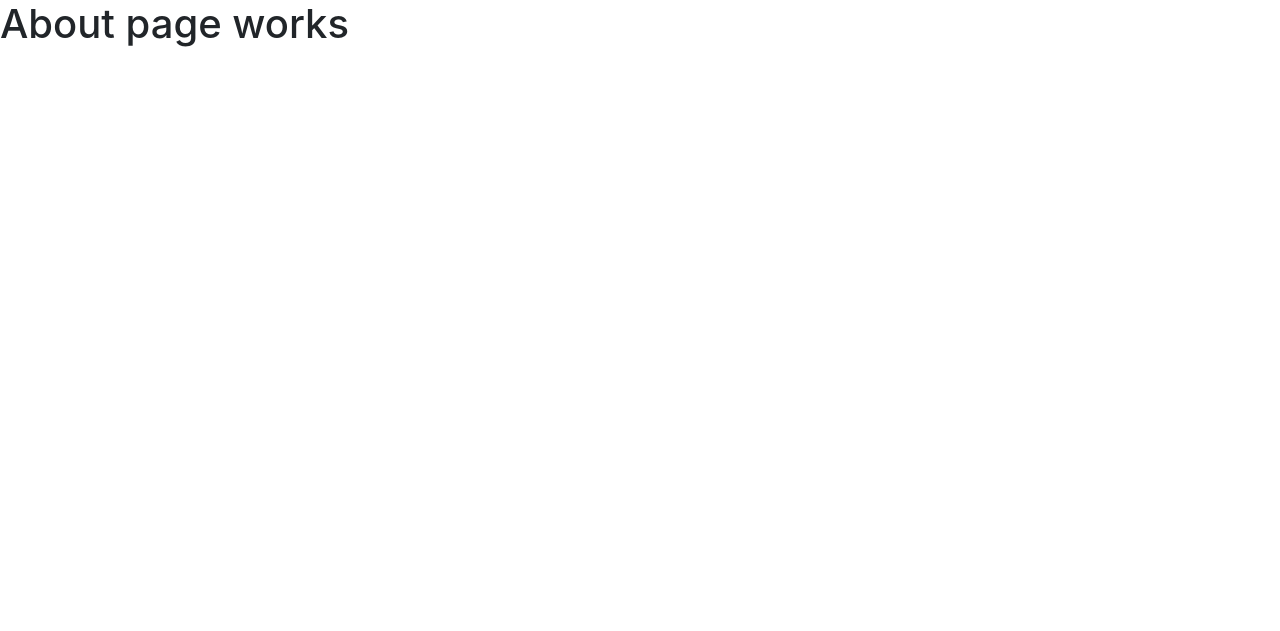
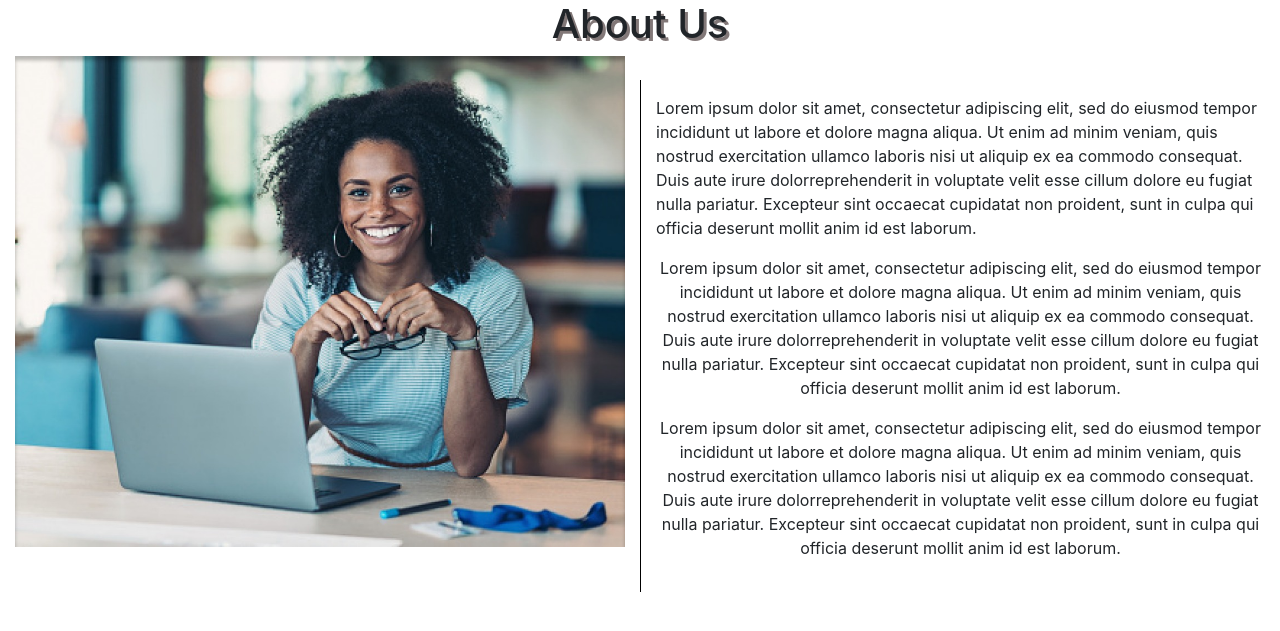
Before and after one commit to Maryan23/CERTIFY, a Django app: page /about/ in a window 1280 px wide. Shown: the top 631 px of the page. Run offline with Django 3.2, Linux system fonts and the light colour scheme; parts of the project's set-up code (start-up, migrations or seed data) failed here and were passed over; some libraries are stand-ins or nearby versions; some web fonts are replaced.

Commit message:
EDITS THE APPEARANCE OF THE ABOUT PAGE

```diff
--- a/Certify/settings.py
+++ b/Certify/settings.py
@@ -15,6 +15,7 @@ from decouple import config
 import cloudinary
 import cloudinary.uploader
 import cloudinary.api
+import os
 
 # Build paths inside the project like this: BASE_DIR / 'subdir'.
 BASE_DIR = Path(__file__).resolve().parent.parent
@@ -164,6 +165,10 @@ USE_TZ = True
 # https://docs.djangoproject.com/en/3.2/howto/static-files/
 
 STATIC_URL = '/static/'
+STATICFILES_DIRS = [
+    os.path.join(BASE_DIR, "static")
+]
+
 
 # Default primary key field type
 # https://docs.djangoproject.com/en/3.2/ref/settings/#default-auto-field
--- a/api/templates/about.html
+++ b/api/templates/about.html
@@ -2,7 +2,27 @@
 
 {% block content %}
 
-<h1>About page works</h1>
+<div class="container-fluid">
+  <h1 class="text-center shadow1">About Us</h1>
+  <div class="row">
+    <div class="col-md-6">
+      <img class="img-fluid" src="/static/images/aboutImage.jpeg" alt="our profile">
+    </div>
+    <div class="col-md-6 abouttext my-4 py-3">
+
+      <p class="about">
+        Lorem ipsum dolor sit amet, consectetur adipiscing elit, sed do eiusmod tempor incididunt ut labore et dolore magna aliqua. Ut enim ad minim veniam, quis nostrud exercitation ullamco laboris nisi ut aliquip ex ea commodo consequat. Duis aute irure dolorreprehenderit in voluptate velit esse cillum dolore eu fugiat nulla pariatur. Excepteur sint occaecat cupidatat non proident, sunt in culpa qui officia deserunt mollit anim id est laborum.
+      </p>
+      <p class="text-center">
+        Lorem ipsum dolor sit amet, consectetur adipiscing elit, sed do eiusmod tempor incididunt ut labore et dolore magna aliqua. Ut enim ad minim veniam, quis nostrud exercitation ullamco laboris nisi ut aliquip ex ea commodo consequat. Duis aute irure dolorreprehenderit in voluptate velit esse cillum dolore eu fugiat nulla pariatur. Excepteur sint occaecat cupidatat non proident, sunt in culpa qui officia deserunt mollit anim id est laborum.
+      </p>
+      <p class="text-center">
+        Lorem ipsum dolor sit amet, consectetur adipiscing elit, sed do eiusmod tempor incididunt ut labore et dolore magna aliqua. Ut enim ad minim veniam, quis nostrud exercitation ullamco laboris nisi ut aliquip ex ea commodo consequat. Duis aute irure dolorreprehenderit in voluptate velit esse cillum dolore eu fugiat nulla pariatur. Excepteur sint occaecat cupidatat non proident, sunt in culpa qui officia deserunt mollit anim id est laborum.
+      </p>
+
+    </div>
+  </div>
+</div>
 
 
 {% endblock %}
--- /dev/null
+++ b/static/css/index.css
@@ -0,0 +1,6 @@
+.abouttext{
+  border-left: 1px solid black;
+}
+.shadow1{
+  text-shadow: 3px 3px rgb(130, 120, 120);
+}
```
